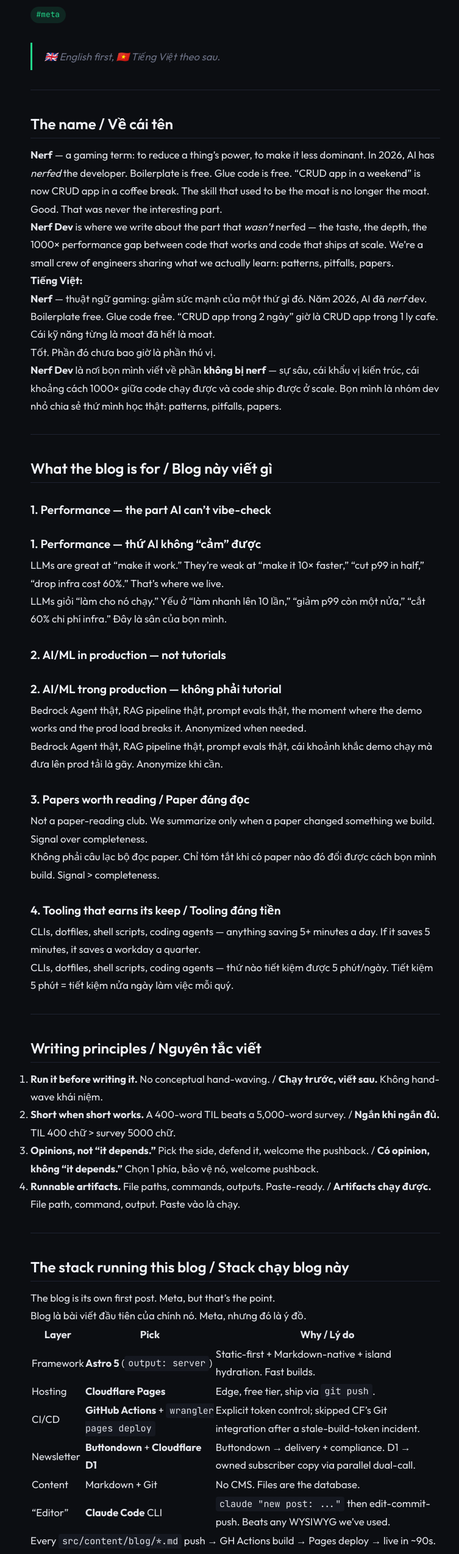
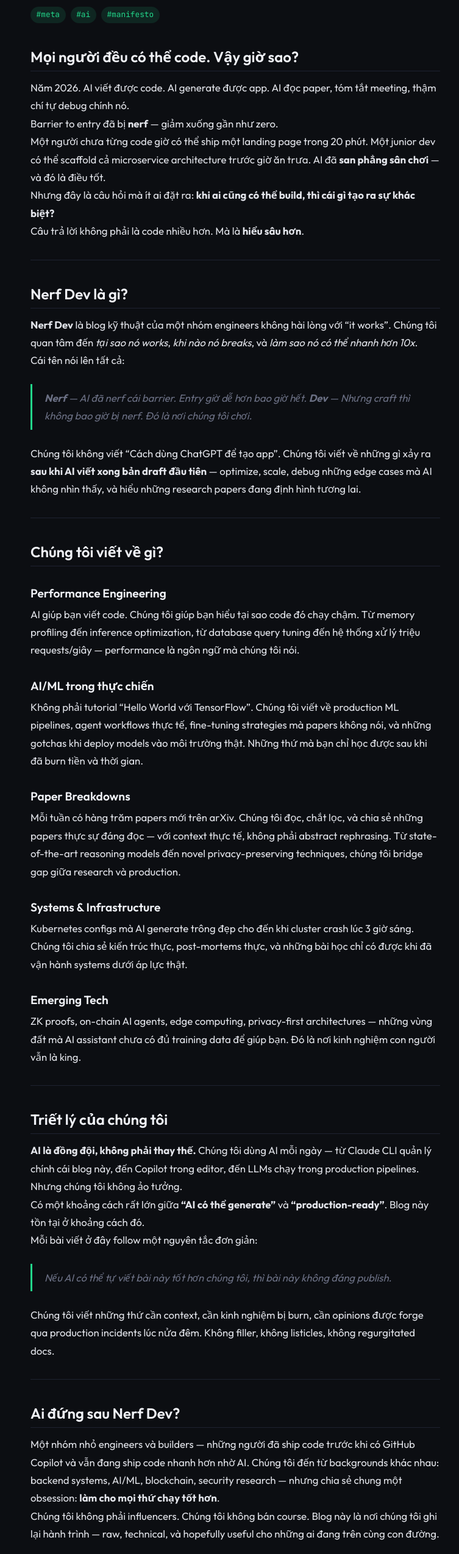
Before and after one commit to haihpse150218/nerfdev, an Astro site: page /blog/2026-04-12-hello-world in a window 1280 px wide. Shown: the part 240-2789 px from the top of the page at 61% size, without its empty margins (254-1007 px from the left). Built offline with nearby package versions, Linux system fonts and the light colour scheme; Astro itself is replaced by a stand-in of ours.

Commit message:
blog(hello-world): final — manifesto tone, AI nerfs barrier / we buff craft

```diff
--- a/src/content/blog/2026-04-12-hello-world.md
+++ b/src/content/blog/2026-04-12-hello-world.md
@@ -1,114 +1,94 @@
 ---
-title: "Hello World — AI Nerfed the Dev. Good."
-description: "AI is nerfing the barrier to ship. Nerf Dev is where we answer what comes next — deeper performance, AI/ML patterns in production, papers worth reading."
+title: "AI Nerfed the Entry Bar. We're Here to Buff the Craft."
+description: "Nerf Dev is a technical blog about what happens after AI writes your first draft — performance, papers, and the craft that still matters."
 publishedDate: 2026-04-12
 author: "nerf-dev"
-tags: ["meta"]
+tags: ["meta", "ai", "manifesto"]
 draft: false
 featured: true
 minutesRead: 4
 ---
 
-> 🇬🇧 English first, 🇻🇳 Tiếng Việt theo sau.
+## Mọi người đều có thể code. Vậy giờ sao?
+
+Năm 2026. AI viết được code. AI generate được app. AI đọc paper, tóm tắt meeting, thậm chí tự debug chính nó.
+
+Barrier to entry đã bị **nerf** — giảm xuống gần như zero.
+
+Một người chưa từng code giờ có thể ship một landing page trong 20 phút. Một junior dev có thể scaffold cả microservice architecture trước giờ ăn trưa. AI đã **san phẳng sân chơi** — và đó là điều tốt.
+
+Nhưng đây là câu hỏi mà ít ai đặt ra: **khi ai cũng có thể build, thì cái gì tạo ra sự khác biệt?**
+
+Câu trả lời không phải là code nhiều hơn. Mà là **hiểu sâu hơn**.
 
 ---
 
-## The name / Về cái tên
+## Nerf Dev là gì?
 
-**Nerf** — a gaming term: to reduce a thing's power, to make it less dominant. In 2026, AI has *nerfed* the developer. Boilerplate is free. Glue code is free. "CRUD app in a weekend" is now CRUD app in a coffee break. The skill that used to be the moat is no longer the moat.
+**Nerf Dev** là blog kỹ thuật của một nhóm engineers không hài lòng với "it works". Chúng tôi quan tâm đến *tại sao nó works*, *khi nào nó breaks*, và *làm sao nó có thể nhanh hơn 10x*.
 
-Good. That was never the interesting part.
+Cái tên nói lên tất cả:
 
-**Nerf Dev** is where we write about the part that *wasn't* nerfed — the taste, the depth, the 1000× performance gap between code that works and code that ships at scale. We're a small crew of engineers sharing what we actually learn: patterns, pitfalls, papers.
+> **Nerf** — AI đã nerf cái barrier. Entry giờ dễ hơn bao giờ hết.
+> **Dev** — Nhưng craft thì không bao giờ bị nerf. Đó là nơi chúng tôi chơi.
 
-**Tiếng Việt:**
-
-**Nerf** — thuật ngữ gaming: giảm sức mạnh của một thứ gì đó. Năm 2026, AI đã *nerf* dev. Boilerplate free. Glue code free. "CRUD app trong 2 ngày" giờ là CRUD app trong 1 ly cafe. Cái kỹ năng từng là moat đã hết là moat.
-
-Tốt. Phần đó chưa bao giờ là phần thú vị.
-
-**Nerf Dev** là nơi bọn mình viết về phần **không bị nerf** — sự sâu, cái khẩu vị kiến trúc, cái khoảng cách 1000× giữa code chạy được và code ship được ở scale. Bọn mình là nhóm dev nhỏ chia sẻ thứ mình học thật: patterns, pitfalls, papers.
+Chúng tôi không viết "Cách dùng ChatGPT để tạo app". Chúng tôi viết về những gì xảy ra **sau khi AI viết xong bản draft đầu tiên** — optimize, scale, debug những edge cases mà AI không nhìn thấy, và hiểu những research papers đang định hình tương lai.
 
 ---
 
-## What the blog is for / Blog này viết gì
+## Chúng tôi viết về gì?
 
-### 1. Performance — the part AI can't vibe-check
-### 1. Performance — thứ AI không "cảm" được
+### Performance Engineering
+AI giúp bạn viết code. Chúng tôi giúp bạn hiểu tại sao code đó chạy chậm. Từ memory profiling đến inference optimization, từ database query tuning đến hệ thống xử lý triệu requests/giây — performance là ngôn ngữ mà chúng tôi nói.
 
-LLMs are great at "make it work." They're weak at "make it 10× faster," "cut p99 in half," "drop infra cost 60%." That's where we live.
+### AI/ML trong thực chiến
+Không phải tutorial "Hello World với TensorFlow". Chúng tôi viết về production ML pipelines, agent workflows thực tế, fine-tuning strategies mà papers không nói, và những gotchas khi deploy models vào môi trường thật. Những thứ mà bạn chỉ học được sau khi đã burn tiền và thời gian.
 
-LLMs giỏi "làm cho nó chạy." Yếu ở "làm nhanh lên 10 lần," "giảm p99 còn một nửa," "cắt 60% chi phí infra." Đây là sân của bọn mình.
+### Paper Breakdowns
+Mỗi tuần có hàng trăm papers mới trên arXiv. Chúng tôi đọc, chắt lọc, và chia sẻ những papers thực sự đáng đọc — với context thực tế, không phải abstract rephrasing. Từ state-of-the-art reasoning models đến novel privacy-preserving techniques, chúng tôi bridge gap giữa research và production.
 
-### 2. AI/ML in production — not tutorials
-### 2. AI/ML trong production — không phải tutorial
+### Systems & Infrastructure
+Kubernetes configs mà AI generate trông đẹp cho đến khi cluster crash lúc 3 giờ sáng. Chúng tôi chia sẻ kiến trúc thực, post-mortems thực, và những bài học chỉ có được khi đã vận hành systems dưới áp lực thật.
 
-Bedrock Agent thật, RAG pipeline thật, prompt evals thật, the moment where the demo works and the prod load breaks it. Anonymized when needed.
-
-Bedrock Agent thật, RAG pipeline thật, prompt evals thật, cái khoảnh khắc demo chạy mà đưa lên prod tải là gãy. Anonymize khi cần.
-
-### 3. Papers worth reading / Paper đáng đọc
-
-Not a paper-reading club. We summarize only when a paper changed something we build. Signal over completeness.
-
-Không phải câu lạc bộ đọc paper. Chỉ tóm tắt khi có paper nào đó đổi được cách bọn mình build. Signal > completeness.
-
-### 4. Tooling that earns its keep / Tooling đáng tiền
-
-CLIs, dotfiles, shell scripts, coding agents — anything saving 5+ minutes a day. If it saves 5 minutes, it saves a workday a quarter.
-
-CLIs, dotfiles, shell scripts, coding agents — thứ nào tiết kiệm được 5 phút/ngày. Tiết kiệm 5 phút = tiết kiệm nửa ngày làm việc mỗi quý.
+### Emerging Tech
+ZK proofs, on-chain AI agents, edge computing, privacy-first architectures — những vùng đất mà AI assistant chưa có đủ training data để giúp bạn. Đó là nơi kinh nghiệm con người vẫn là king.
 
 ---
 
-## Writing principles / Nguyên tắc viết
+## Triết lý của chúng tôi
 
-1. **Run it before writing it.** No conceptual hand-waving. / **Chạy trước, viết sau.** Không hand-wave khái niệm.
-2. **Short when short works.** A 400-word TIL beats a 5,000-word survey. / **Ngắn khi ngắn đủ.** TIL 400 chữ > survey 5000 chữ.
-3. **Opinions, not "it depends."** Pick the side, defend it, welcome the pushback. / **Có opinion, không "it depends."** Chọn 1 phía, bảo vệ nó, welcome pushback.
-4. **Runnable artifacts.** File paths, commands, outputs. Paste-ready. / **Artifacts chạy được.** File path, command, output. Paste vào là chạy.
+**AI là đồng đội, không phải thay thế.** Chúng tôi dùng AI mỗi ngày — từ Claude CLI quản lý chính cái blog này, đến Copilot trong editor, đến LLMs chạy trong production pipelines. Nhưng chúng tôi không ảo tưởng.
+
+Có một khoảng cách rất lớn giữa **"AI có thể generate"** và **"production-ready"**. Blog này tồn tại ở khoảng cách đó.
+
+Mỗi bài viết ở đây follow một nguyên tắc đơn giản:
+
+> *Nếu AI có thể tự viết bài này tốt hơn chúng tôi, thì bài này không đáng publish.*
+
+Chúng tôi viết những thứ cần context, cần kinh nghiệm bị burn, cần opinions được forge qua production incidents lúc nửa đêm. Không filler, không listicles, không regurgitated docs.
 
 ---
 
-## The stack running this blog / Stack chạy blog này
+## Ai đứng sau Nerf Dev?
 
-The blog is its own first post. Meta, but that's the point.
+Một nhóm nhỏ engineers và builders — những người đã ship code trước khi có GitHub Copilot và vẫn đang ship code nhanh hơn nhờ AI. Chúng tôi đến từ backgrounds khác nhau: backend systems, AI/ML, blockchain, security research — nhưng chia sẻ chung một obsession: **làm cho mọi thứ chạy tốt hơn**.
 
-Blog là bài viết đầu tiên của chính nó. Meta, nhưng đó là ý đồ.
-
-| Layer | Pick | Why / Lý do |
-|-------|------|-------------|
-| Framework | **Astro 5** (`output: server`) | Static-first + Markdown-native + island hydration. Fast builds. |
-| Hosting | **Cloudflare Pages** | Edge, free tier, ship via `git push`. |
-| CI/CD | **GitHub Actions** + `wrangler pages deploy` | Explicit token control; skipped CF's Git integration after a stale-build-token incident. |
-| Newsletter | **Buttondown** + **Cloudflare D1** | Buttondown → delivery + compliance. D1 → owned subscriber copy via parallel dual-call. |
-| Content | Markdown + Git | No CMS. Files are the database. |
-| "Editor" | **Claude Code** CLI | `claude "new post: ..."` then edit-commit-push. Beats any WYSIWYG we've used. |
-
-Every `src/content/blog/*.md` push → GH Actions build → Pages deploy → live in ~90s. No admin panel. No staging magic. Git is the state.
-
-Every decision here will get its own deep-dive post soon: why `output: server` for near-static, why dual-call instead of worker-to-Buttondown, why we rolled custom D1 on top of Buttondown.
-
-Mỗi push `src/content/blog/*.md` → GH Actions build → Pages deploy → live sau ~90s. Không admin panel. Không staging magic. Git là state.
-
-Mỗi quyết định trên sẽ có bài mổ xẻ riêng: tại sao `output: server` cho blog gần-như-static, tại sao dual-call thay vì worker-to-Buttondown, tại sao build thêm D1 trên Buttondown.
+Chúng tôi không phải influencers. Chúng tôi không bán course. Blog này là nơi chúng tôi ghi lại hành trình — raw, technical, và hopefully useful cho những ai đang trên cùng con đường.
 
 ---
 
-## Subscribe
+## Bắt đầu từ đâu?
 
-Form at [/newsletter](/newsletter). Buttondown delivers, D1 keeps our copy. No spam, no data selling, 1-click unsubscribe. **Starting cadence: 1–2 posts/week.**
+Nếu bạn mới đến, hãy bắt đầu với bất kỳ bài nào có tag bạn quan tâm. Mọi thứ ở đây đều standalone — không cần đọc theo thứ tự.
 
-Prefer readers? [RSS is here](/rss.xml).
+Muốn nhận bài mới? [Đăng ký newsletter](/newsletter) — privacy-first, không tracking pixels, không spam. Mỗi email là một bài viết đáng đọc, hoặc chúng tôi không gửi.
 
-**Tiếng Việt:**
-
-Form ở [/newsletter](/newsletter). Buttondown delivery, D1 giữ copy. Không spam, không bán data, unsubscribe 1 click. **Tần suất khởi đầu: 1–2 bài/tuần.**
-
-Thích dùng reader? [RSS đây](/rss.xml).
+RSS cũng có nếu bạn oldschool: [/rss.xml](/rss.xml)
 
 ---
 
-AI nerfed the dev. We're raising the ceiling back. / AI đã nerf dev. Bọn mình nâng trần lên lại.
+*AI nerfed the barrier to entry. Good. Giờ thì chúng ta có thể tập trung vào thứ thực sự quan trọng — the craft itself.*
 
-See you in the next one. / Hẹn bài tới.
+*Let's build something that doesn't just work. Let's build something that works **well**.*
+
+— **Nerf Dev Team**
```
